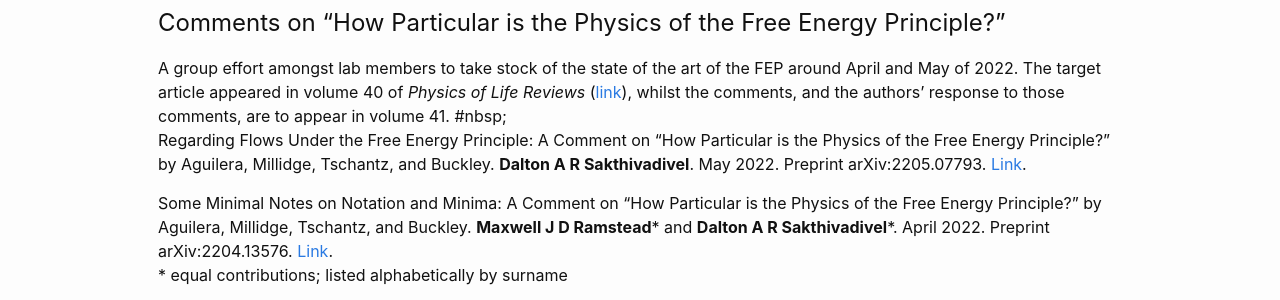
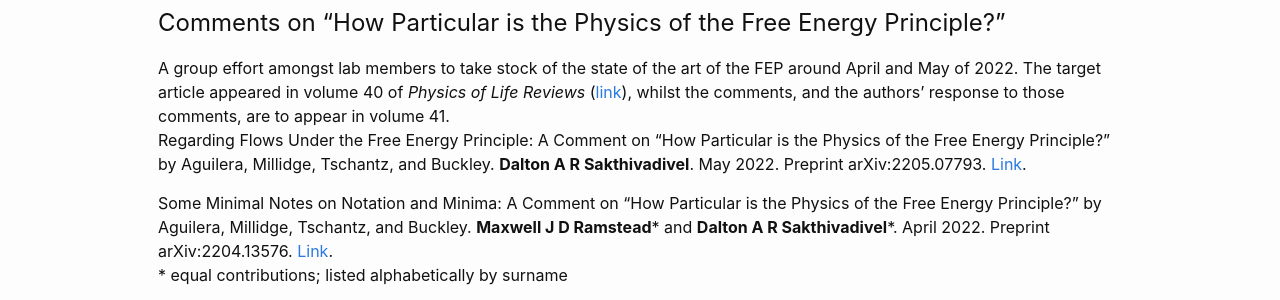
Before and after one commit to DARSakthi/DARSakthi.github.io, a Jekyll site: the page built from verses-lab.markdown, in a window 1280 px wide and 900 px high, scrolled down 2178 px. Shown: the part 412-712 px from the top of the window. Built offline with Jekyll 4.4.1, drawn with Linux system fonts in a browser that asks for light colours.

Commit message:
Misprint in code

```diff
--- a/verses-lab.markdown
+++ b/verses-lab.markdown
@@ -108,7 +108,7 @@ Stress and its Sequelae: An Active Inference Account of the Etiological Pathway
 # Comments on "How Particular is the Physics of the Free Energy Principle?"
 
 A group effort amongst lab members to take stock of the state of the art of the FEP around April and May of 2022. The target article appeared in volume 40 of _Physics of Life Reviews_ ([link](https://www.sciencedirect.com/science/article/pii/S1571064521000749)), whilst the comments, and the authors' response to those comments, are to appear in volume 41.
-#nbsp;
+&nbsp;
 Regarding Flows Under the Free Energy Principle: A Comment on "How Particular is the Physics of the Free Energy Principle?" by Aguilera, Millidge, Tschantz, and Buckley. **Dalton A R Sakthivadivel**. May 2022. Preprint arXiv:2205.07793. [Link](https://arxiv.org/abs/2205.07793).
 
 Some Minimal Notes on Notation and Minima: A Comment on "How Particular is the Physics of the Free Energy Principle?" by Aguilera, Millidge, Tschantz, and Buckley. **Maxwell J D Ramstead**\* and **Dalton A R Sakthivadivel**\*. April 2022. Preprint arXiv:2204.13576. [Link](https://arxiv.org/abs/2204.13576).
```
